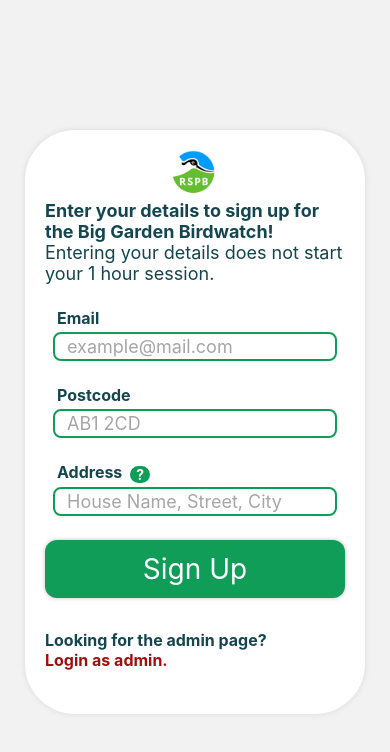
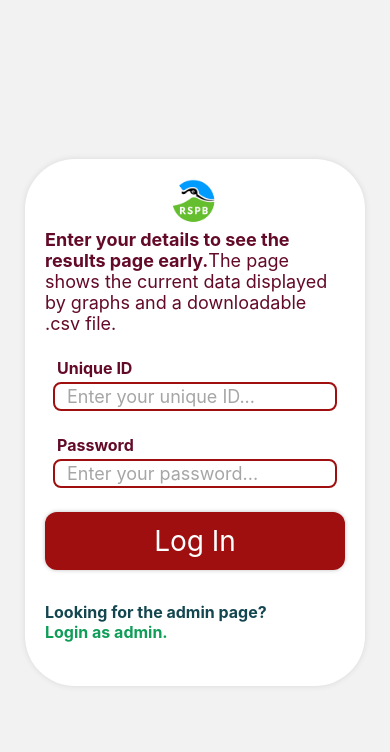
Before and after one commit to Platymek/HumanComputerInteraction-HiFi-Prototype, a React Native app: screen /Admin in a window 390 px wide. Shown: the top 752 px of the page. Built offline with nearby package versions, Linux system fonts and the light colour scheme.

Commit message:
created sign up and log in pages

```diff
--- a/App.js
+++ b/App.js
@@ -5,10 +5,10 @@
 
 import colors from './Colors'
 
-import Account from './pages/templates/Account';
-import TextBox from './pages/templates/components/TextBox';
 import BigButton from './pages/templates/components/BigButton';
-import HyperLinkText from './pages/templates/components/HyperLinkText';
+
+import SignUp from './pages/SignUp';
+import Admin from './pages/Admin';
 
 function TestHarness({ navigation, route }) {
 
@@ -24,65 +24,17 @@
                 justifyContent: 'center'
             }}>
 
-            <Account
+            <BigButton
 
                 colors={colors}
 
-                buttonTitle={"Sign Up"}
-                navigation={navigation}
-                alt={false}
+                title={"Open Sign Up page"}
 
-                hyperText={"Looking for the admin page?"}
-                linkText={"Login as admin."}
-                hyperPage={"TestHarness2"}
+                onPress={() => {
 
-                onButtonPress={() => {
-
-                    navigation.navigate("TestHarness2")
+                    navigation.navigate("SignUp")
                 }}
-            >
-                <Text style={{
-
-                    padding: 4,
-                    fontSize: 18,
-
-                    color: colors[2],
-                }}>
-                    <Text style={{ fontWeight: "bold" }}>Enter your details to sign up for the Big Garden Birdwatch! </Text>
-                    <Text>Entering your details does not start your 1 hour session.</Text>
-                </Text>
-
-                <View style={{
-
-                    padding: 4,
-                }} />
-
-                <TextBox
-
-                    colors={colors}
-                    title={"Email"}
-                    placeholder={"example@mail.com"}
-                    alt={false}
-                />
-
-                <TextBox
-
-                    colors={colors}
-                    title={"Postcode"}
-                    placeholder={"AB1 2CD"}
-                    alt={false}
-                />
-
-                <TextBox
-
-                    colors={colors}
-                    title={"Address"}
-                    placeholder={"House Name, Street, City"}
-                    hintText={"Only one session can be started for every household"}
-                    alt={false}
-                />
-
-            </Account>
+            />
         </View>
     );
 }
@@ -146,6 +98,32 @@
                     }}
                 />
 
+                <Stack.Screen
+
+                    name="SignUp"
+                    component={SignUp}
+
+                    options={{ headerShown: false }}
+
+                    initialParams={{
+
+                        colors: colors
+                    }}
+                />
+
+                <Stack.Screen
+
+                    name="Admin"
+                    component={Admin}
+
+                    options={{ headerShown: false }}
+
+                    initialParams={{
+
+                        colors: colors
+                    }}
+                />
+
             </Stack.Navigator>
         </NavigationContainer>
     );
--- /dev/null
+++ b/pages/Admin.js
@@ -0,0 +1,73 @@
+import * as React from 'react';
+import { View, Text } from 'react-native';
+
+import Account from './templates/Account';
+import TextBox from './templates/components/TextBox';
+
+export default function Admin({ navigation, route }) {
+
+    const { colors } = route.params
+
+    return (
+
+        <View
+            style={{
+
+                flex: 1,
+                alignItems: 'center',
+                justifyContent: 'center'
+            }}>
+
+            <Account
+
+                colors={colors}
+
+                buttonTitle={"Log In"}
+                navigation={navigation}
+                alt={true}
+
+                hyperText={"Looking for the admin page?"}
+                linkText={"Login as admin."}
+                hyperPage={"SignUp"}
+
+                onButtonPress={() => {
+
+                    navigation.navigate("Results")
+                }}
+            >
+                <Text style={{
+
+                    padding: 4,
+                    fontSize: 18,
+
+                    color: colors[6],
+                }}>
+                    <Text style={{ fontWeight: "bold" }}>Enter your details to see the results page early.</Text>
+                    <Text>The page shows the current data displayed by graphs and a downloadable .csv file.</Text>
+                </Text>
+
+                <View style={{
+
+                    padding: 4,
+                }} />
+
+                <TextBox
+
+                    colors={colors}
+                    title={"Unique ID"}
+                    placeholder={"Enter your unique ID..."}
+                    alt={true}
+                />
+
+                <TextBox
+
+                    colors={colors}
+                    title={"Password"}
+                    placeholder={"Enter your password..."}
+                    alt={true}
+                />
+
+            </Account>
+        </View>
+    );
+}
--- /dev/null
+++ b/pages/SignUp.js
@@ -0,0 +1,82 @@
+import * as React from 'react';
+import { View, Text } from 'react-native';
+
+import Account from './templates/Account';
+import TextBox from './templates/components/TextBox';
+
+export default function SignUp({ navigation, route }) {
+
+    const { colors } = route.params
+
+    return (
+
+        <View
+            style={{
+
+                flex: 1,
+                alignItems: 'center',
+                justifyContent: 'center'
+            }}>
+
+            <Account
+
+                colors={colors}
+
+                buttonTitle={"Sign Up"}
+                navigation={navigation}
+                alt={false}
+
+                hyperText={"Looking for the admin page?"}
+                linkText={"Login as admin."}
+                hyperPage={"Admin"}
+
+                onButtonPress={() => {
+
+                    navigation.navigate("TestHarness2")
+                }}
+            >
+                <Text style={{
+
+                    padding: 4,
+                    fontSize: 18,
+
+                    color: colors[2],
+                }}>
+                    <Text style={{ fontWeight: "bold" }}>Enter your details to sign up for the Big Garden Birdwatch! </Text>
+                    <Text>Entering your details does not start your 1 hour session.</Text>
+                </Text>
+
+                <View style={{
+
+                    padding: 4,
+                }} />
+
+                <TextBox
+
+                    colors={colors}
+                    title={"Email"}
+                    placeholder={"example@mail.com"}
+                    alt={false}
+                />
+
+                <TextBox
+
+                    colors={colors}
+                    title={"Postcode"}
+                    placeholder={"AB1 2CD"}
+                    alt={false}
+                />
+
+                <TextBox
+
+                    colors={colors}
+                    title={"Address"}
+                    placeholder={"House Name, Street, City"}
+                    hintText={"Only one session can be started for every household"}
+                    alt={false}
+                />
+
+            </Account>
+        </View>
+    );
+}
```
Also changed, not shown: 1 other file (tests, documents, lock files or other folders).
